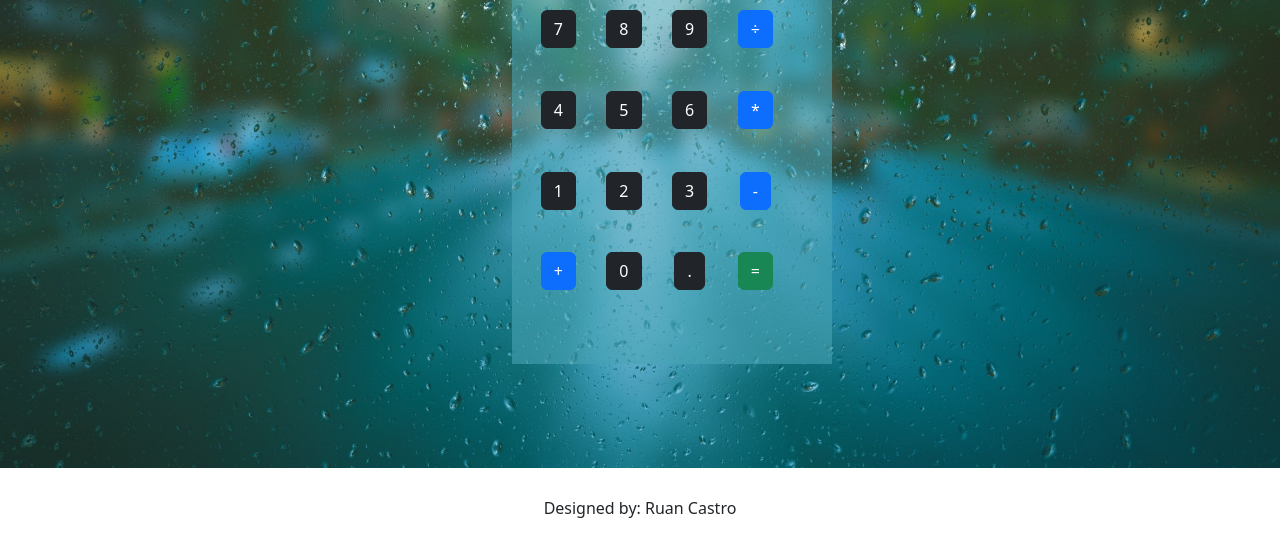
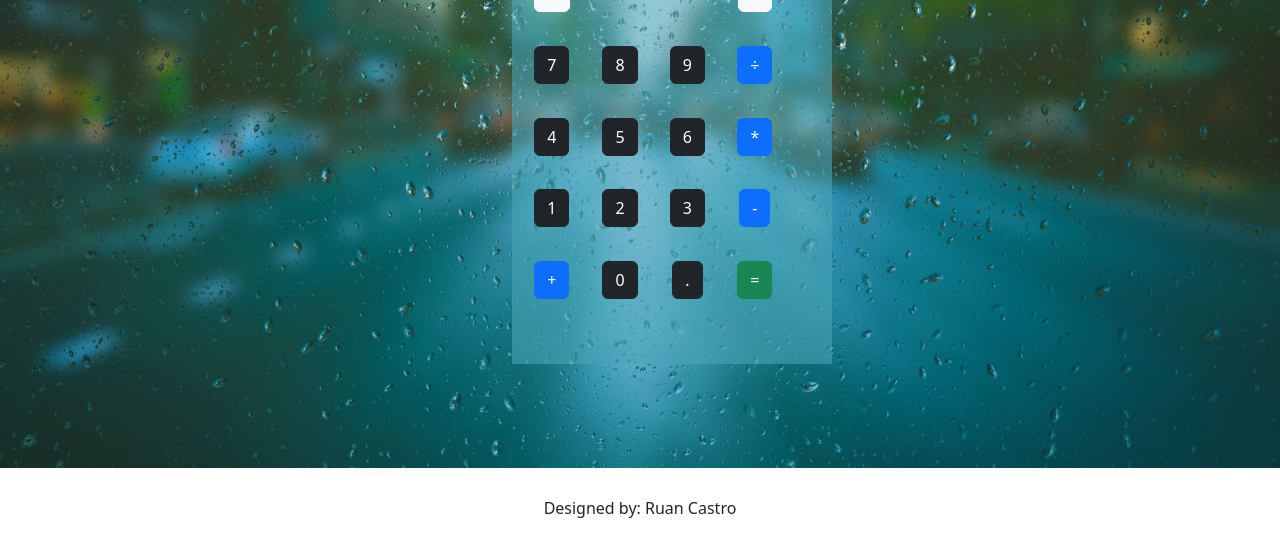
Before and after one commit to ruancastro/desafios_javascript_frontend, a plain HTML site: page Desafio 1 - Calculadora/index.html in a window 1280 px wide. Shown: the part 260-800 px from the top of the page. Drawn offline with nearby package versions, Linux system fonts and the light colour scheme.

Commit message:
js adicionado desafio 1 calculadora

```diff
--- a/Desafio 1 - Calculadora/app.js
+++ b/Desafio 1 - Calculadora/app.js
@@ -0,0 +1,92 @@
+let calc = []
+showMonitor = () => {
+    document.querySelector('.calculator__monitor').innerHTML = ' '
+
+    for(let i =  0; i<calc.length;i++){
+        document.querySelector('.calculator__monitor').innerHTML += calc[i]
+    }
+}
+
+mapClick = (button) =>{
+
+    switch(button) {
+        case 'x':
+            calc.pop()
+            break
+
+        case '=':
+            solve(calc)
+            break
+
+        case 'c':
+            calc = []
+            break
+
+        default:
+            calc.push(button)
+            break
+
+
+    }
+
+    showMonitor(calc)
+
+}
+
+
+mapKey = (e) => {
+
+    console.log("EVENTO: ",e)
+
+for(let i = 0;i<=9;i++){
+    switch(e.key) {
+        case `${i}`:
+            calc.push(i)
+            break
+    }
+}
+
+switch(e.key) {
+    case `+`:
+        calc.push('+')
+            break
+    case `-`:
+        calc.push('-')
+            break
+
+    case `*`:
+        calc.push('*')
+            break
+    case `/`:
+        calc.push('/')
+            break
+
+    case `Backspace`:
+        calc.pop()
+            break
+
+    case `=`:
+        solve(calc)
+        break
+}
+
+    showMonitor(calc)
+
+    console.log(e)
+    console.log(calc)
+
+}
+
+
+solve = (list) => {
+    let eq = list.join('')
+    res = eval(eq)
+
+    calc = [eq,'=',res]
+    showMonitor()
+}
+
+showRes = (res) =>{
+    document.querySelector('.calculator__monitor').innerHTML += res
+    console.log(res)
+}
--- a/Desafio 1 - Calculadora/assets/css/button_container/button_container.css
+++ b/Desafio 1 - Calculadora/assets/css/button_container/button_container.css
@@ -1,3 +1,28 @@
+.button_container--x{
+    display: flex;
+    justify-content: center;
+    align-items: center;
+    grid-row: 2/ 2;
+    grid-column: 4/4;
+    text-align: center;
+    font-size: 3rem;
+    width: var(--width_pattern--buttons);
+    height: var(--height_patternb--buttons);
+}
+
+
+.button_container--c{
+    display: flex;
+    justify-content: center;
+    align-items: center;
+    grid-row: 2/ 2;
+    grid-column: 1/1;
+    text-align: center;
+    font-size: 3rem;
+    width: var(--width_pattern--buttons);
+    height: var(--height_patternb--buttons);
+}
+
 .button_container--0{
     grid-row: 6/6;
     grid-column: 2/2;
@@ -100,7 +125,8 @@
     height: var(--height_patternb--buttons);
 }
 
-.button_container--plus{
+ /* + */
+.button_container--10{
     grid-row: 6/6;
     grid-column: 1/1;
     display: flex;
@@ -110,7 +136,8 @@
     height: var(--height_patternb--buttons);
 }
 
-.button_container--point{
+/* . */
+.button_container--11{
     grid-row: 6/6;
     grid-column: 3/3;
     display: flex;
@@ -120,7 +147,19 @@
     height: var(--height_patternb--buttons);
 }
 
-.button_container--equal{
+/* - */
+.button_container--12{
+    grid-row: 5/5;
+    grid-column: 4/4;
+    display: flex;
+    align-items: center;
+    justify-content: center;
+    width: var(--width_pattern--buttons);
+    height: var(--height_patternb--buttons);
+}
+
+/* = */
+.button_container--13{
     grid-row: 6/6;
     grid-column: 4/4;
     display: flex;
@@ -130,17 +169,8 @@
     height: var(--height_patternb--buttons);
 }
 
-.button_container--minus{
-    grid-row: 5/5;
-    grid-column: 4/4;
-    display: flex;
-    align-items: center;
-    justify-content: center;
-    width: var(--width_pattern--buttons);
-    height: var(--height_patternb--buttons);
-}
-
-.button_container--mult{
+/* x */
+.button_container--14{
     grid-row: 4/4;
     grid-column: 4/4;
     display: flex;
@@ -150,7 +180,8 @@
     height: var(--height_patternb--buttons);
 }
 
-.button_container--div{
+/* ÷ */
+.button_container--15{
     grid-row: 3/3;
     grid-column: 4/4;
     display: flex;
--- a/Desafio 1 - Calculadora/assets/css/style.css
+++ b/Desafio 1 - Calculadora/assets/css/style.css
@@ -22,11 +22,14 @@ body{
     display: flex;
     justify-content: center;
     align-items: center;
-    grid-row: 1/ 3;
+    grid-row: 1/ 2;
     grid-column: 1/5;
+    margin-bottom: 1rem;
     text-align: center;
     font-size: 3rem;
 }
+
+
 
 .footer{
     align-items:center;
--- a/Desafio 1 - Calculadora/index.html
+++ b/Desafio 1 - Calculadora/index.html
@@ -13,26 +13,28 @@
 </head>
 <body>
     <header class="header"><h1>Calculator using Vanilla Javascript</h1></header>
-    <main class="calculator">
-        <div class="box">
-            <div class="grid">
-                <div class="calculator__monitor">1+1 = 2</div>
-                <div class="button_container--0"><button class="calculator__botoes--1  btn btn-dark">0</button></div>
-                <div class="button_container--1"><button class="calculator__botoes--1  btn btn-dark">1</button></div>
-                <div class="button_container--2"><button class="calculator__botoes--2  btn btn-dark" >2</button></div>
-                <div class="button_container--3"><button class="calculator__botoes--3  btn btn-dark">3</button></div>
-                <div class="button_container--4"><button class="calculator__botoes--4  btn btn-dark">4</button></div>
-                <div class="button_container--5"><button class="calculator__botoes--5  btn btn-dark">5</button></div>
-                <div class="button_container--6"><button class="calculator__botoes--6  btn btn-dark">6</button></div>
-                <div class="button_container--7"><button class="calculator__botoes--7  btn btn-dark">7</button></div>
-                <div class="button_container--8"><button class="calculator__botoes--8  btn btn-dark">8</button></div>
-                <div class="button_container--9"><button class="calculator__botoes--9  btn btn-dark">9</button></div>
-                <div class="button_container--plus"><button class="calculator__botoes--plus  btn btn-primary">+</button></div>
-                <div class="button_container--point"><button class="calculator__botoes--point  btn btn-dark">.</button></div>
-                <div class="button_container--minus"><button class="calculator__botoes--minus  btn btn-primary">-</button></div>
-                <div class="button_container--equal"><button class="calculator__botoes--equal  btn btn-success">=</button></div>
-                <div class="button_container--mult"><button class="calculator__botoes--mult  btn btn-primary">*</button></div>
-                <div class="button_container--div"><button class="calculator__botoes--div  btn btn-primary">÷</button></div>
+    <main class="calculator" >
+        <div class="box" >
+            <div class="grid" >
+                <div class="calculator__monitor"> calcfun :)</div>
+                <div class="button_container--c"><button class="calculator__botoes--c  btn btn-light " value="c" onclick="mapClick(value)" onkeydown=mapKey(event)>C</button></div>
+                <div class="button_container--x"><button class="calculator__botoes--x  btn btn-light " value="x" onclick="mapClick(value)" onkeydown=mapKey(event)>x</button></div>
+                <div class="button_container--0"><button class="calculator__botoes--0  btn btn-dark " value="0" onclick="mapClick(value)" onkeydown=mapKey(event)>0</button></div>
+                <div class="button_container--1"><button class="calculator__botoes--1  btn btn-dark" value="1"  onclick="mapClick(value)" onkeydown=mapKey(event)>1</button></div>
+                <div class="button_container--2"><button class="calculator__botoes--2  btn btn-dark" value="2"  onclick="mapClick(value)" onkeydown=mapKey(event)>2</button></div>
+                <div class="button_container--3"><button class="calculator__botoes--3  btn btn-dark" value="3"  onclick="mapClick(value)" onkeydown=mapKey(event)>3</button></div>
+                <div class="button_container--4"><button class="calculator__botoes--4  btn btn-dark" value="4"  onclick="mapClick(value)" onkeydown=mapKey(event)>4</button></div>
+                <div class="button_container--5"><button class="calculator__botoes--5  btn btn-dark" value="5"  onclick="mapClick(value)" onkeydown=mapKey(event)>5</button></div>
+                <div class="button_container--6"><button class="calculator__botoes--6  btn btn-dark" value="6"  onclick="mapClick(value)" onkeydown=mapKey(event)>6</button></div>
+                <div class="button_container--7"><button class="calculator__botoes--7  btn btn-dark" value="7"  onclick="mapClick(value)" onkeydown=mapKey(event)>7</button></div>
+                <div class="button_container--8"><button class="calculator__botoes--8  btn btn-dark" value="8"  onclick="mapClick(value)" onkeydown=mapKey(event)>8</button></div>
+                <div class="button_container--9"><button class="calculator__botoes--9  btn btn-dark" value="9"  onclick="mapClick(value)" onkeydown=mapKey(event)>9</button></div>
+                <div class="button_container--10"><button class="calculator__botoes--10  btn btn-primary" value="+"  onclick="mapClick(value)" onkeydown=mapKey(event)>+</button></div>
+                <div class="button_container--11"><button class="calculator__botoes--11  btn btn-dark" value="."  onclick="mapClick(value)" onkeydown=mapKey(event)>.</button></div>
+                <div class="button_container--12"><button class="calculator__botoes--12  btn btn-primary" value="-"  onclick="mapClick(value)" onkeydown=mapKey(event)>-</button></div>
+                <div class="button_container--13"><button class="calculator__botoes--13  btn btn-success" value="="  onclick="mapClick(value)" onkeydown=mapKey(event)>=</button></div>
+                <div class="button_container--14"><button class="calculator__botoes--14  btn btn-primary" value="*"  onclick="mapClick(value)" onkeydown=mapKey(event)>*</button></div>
+                <div class="button_container--15"><button class="calculator__botoes--15  btn btn-primary" value="/"  onclick="mapClick(value)" onkeydown=mapKey(event)>÷</button></div>
             </div>
     </div>
     </main>
@@ -40,5 +42,6 @@
     <footer class="footer">
         Designed by: Ruan Castro
     </footer>
+    <script src="app.js"></script>
 </body>
 </html>
```
Also changed, not shown: Desafio 1 - Calculadora/assets/images/project-desktop.jpeg (added).
